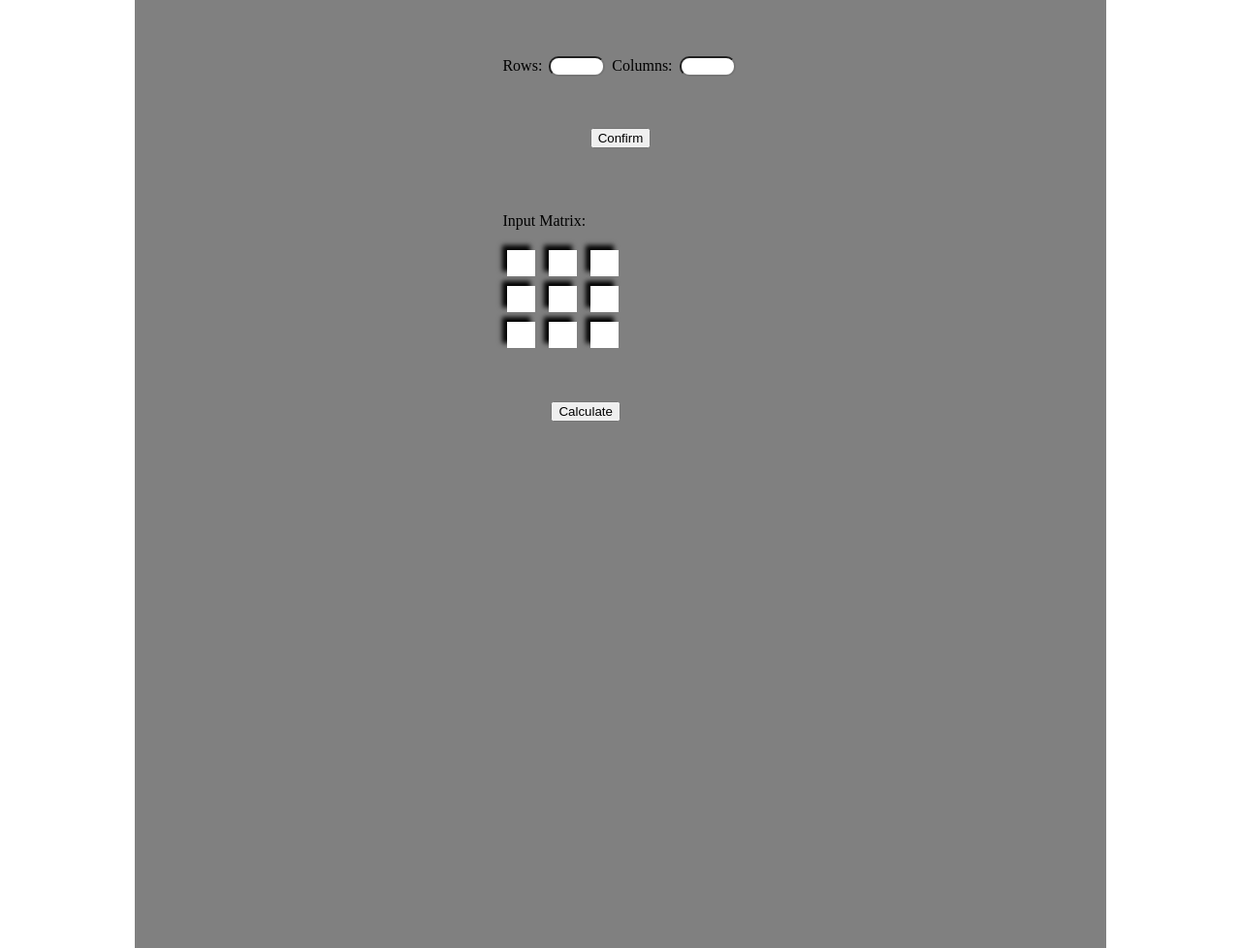
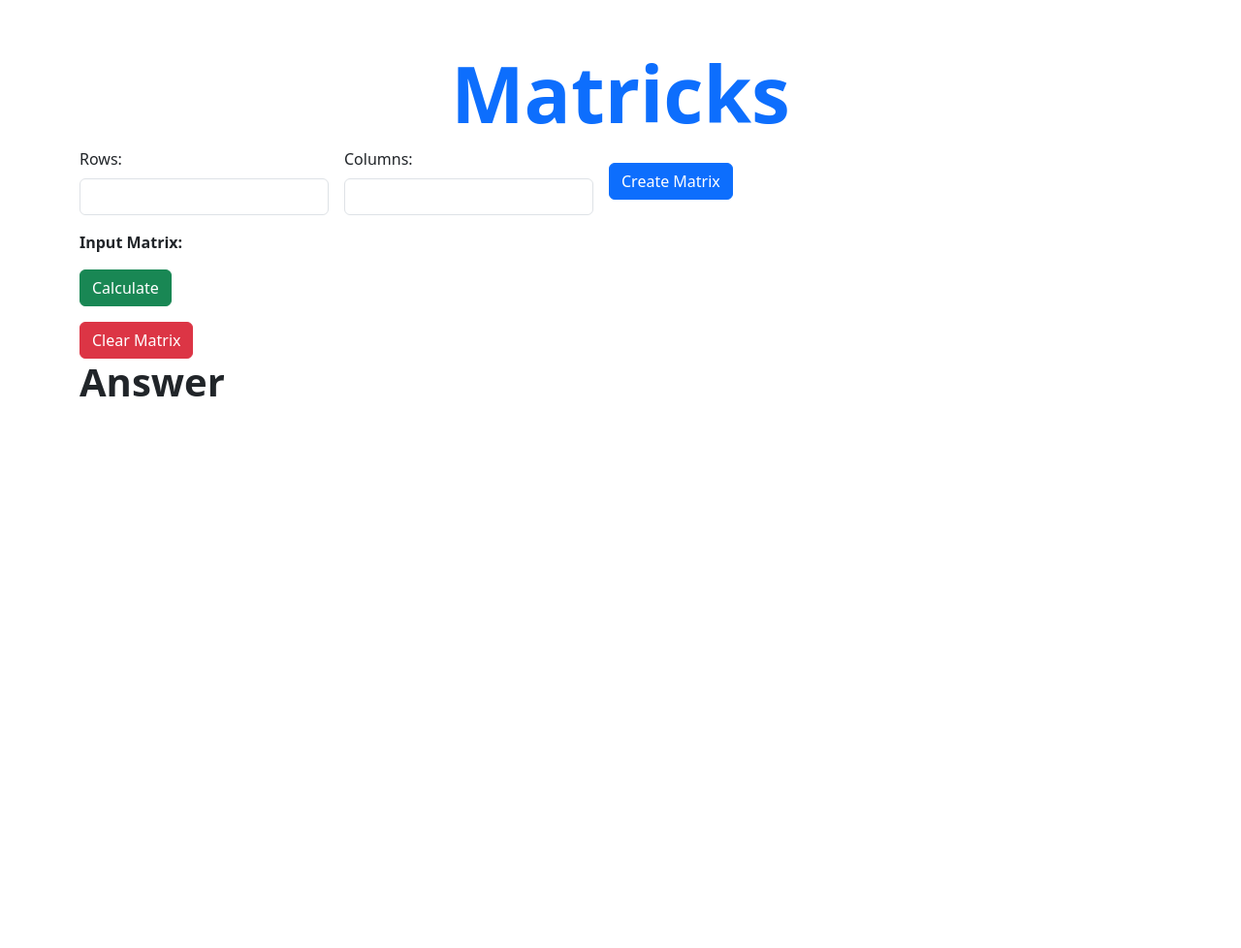
Before and after one commit to cnrbd/Matrix_Calculator, a Flask app: template templates/determinant.html in a window 1280 px wide. Shown: the whole page at 97% size. After the commit the page ends 409 px from the top, so only its background shows below. Run offline with Flask 3, Linux system fonts and the light colour scheme; the template is opened without the code that fills it, so the values that code supplies are empty.

Commit message:
pretty much final

```diff
--- a/main.py
+++ b/main.py
@@ -52,9 +52,7 @@
 
 
 
-def determinant_calculation(matrix):
-    rows = 3
-    columns = 3
+def determinant_calculation(matrix, rows, columns):
     array_list =[]
 
     for i in matrix:
@@ -79,11 +77,18 @@
 
 @app.route("/", methods = ["GET", "POST"])
 def operation ():
+
     if request.method == "POST":
         print (request.form["operation"])
 
         if request.form["operation"] == "inverse":
             return redirect(url_for("inverse"))
+
+        elif request.form["operation"] == "determinant":
+            return redirect(url_for("determinant"))
+
+        elif request.form["operation"] == "transpose":
+            return redirect(url_for("transpose"))
 
     return render_template ("home1.html")
 
@@ -108,26 +113,29 @@
 
 @app.route("/inverse_calculation", methods = ["GET","POST"])
 def display_inverse():
-    calculate = request.form.get("calculate")
-    clear = request.form.get("clear")
     if request.method == "POST":
-        print("POST METHOD")
+        print("inverse")
         matrix_form_dictionary = byte_string_to_json(request.data)
         print(matrix_form_dictionary)
-        inverse_matrix = inverse_calculation(matrix_form_dictionary,session.get("rows"),session.get("columns"))
+        inverse_matrix = inverse_calculation(matrix_form_dictionary, session.get("rows"), session.get("columns"))
         print(inverse_matrix)
         inverse_json = np_array_to_json(inverse_matrix)
         print(jsonify(inverse_json))
         return jsonify(inverse_json)
-    elif request.method == "GET":
-        print("GET")
 
+@app.route("/determinant", methods = ["GET","POST"])
+def determinant():
+    if request.method == "GET":
+        return render_template("determinant.html")
 
-
-@app.route("/determinant", methods = ["POST"])
-def determinant():
-    print (request.method)
-
+@app.route("/determinant_calculation", methods = ["GET", "POST"] )
+def display_determinant():
+    if request.method == "POST":
+        print("determinant")
+        matrix_form_dictionary = byte_string_to_json(request.data)
+        determinant_value = determinant_calculation(matrix_form_dictionary, session.get("rows"), session.get("columns"))
+        print(determinant_value)
+        return jsonify({"determinant_answer": determinant_value})
 
 if __name__ == "__main__":
     app.run(port=8000, debug=True)
--- a/static/script.js
+++ b/static/script.js
@@ -1,10 +1,6 @@
-// const { default: axios } = require("axios");
-
 const matrixDisplay = document.querySelector(".matrix_display");
 const matrixSetting = document.querySelector(".matrix_setting");
 const display = document.querySelector(".display");
-console.log("hello");
-
 
 const rows = document.getElementById("rows");
 const columns = document.getElementById("columns");
@@ -13,17 +9,37 @@
 const btnCalculateMatrix = document.getElementById("btn-calculate-matrix")
 const matrixForm = document.getElementById("matrix-form");
 const answer = document.getElementById("answer")
+const operation = document.getElementById("operation")
+
 let temp = 0;
 
-const flaskUrl = "http://127.0.0.1:5000";
 
 function createMatrix() {
 
+    // clear input elements if user re-entered rows and colums
+    // important to start loop at the end of the elements since starting from the beginning shift the DOM structure
+    // console.log(matrixForm.elements)
+    // console.log(matrixForm.elements.length)
+    for (i = matrixForm.elements.length - 1; i > -1; i--) {
+        if (matrixForm.elements[i].tagName === "INPUT") {
+            matrixForm.elements[i].remove();
+        }
+    }
+
+    let newBreak = document.createElement("br")
+    matrixForm.appendChild(newBreak)
+
     for (i=0; i<Number(rows.value); i++){
-        let newDiv = document.createElement("div");
-        matrixForm.appendChild(newDiv);
+        let newRow = document.createElement("div");
+        newRow.classList.add("row", "mb-3");
+        matrixForm.appendChild(newRow);
+
         for (j=0; j<Number(columns.value); j++){
+            let newCol = document.createElement("div");
+            newCol.classList.add("col");
+
             let newInput = document.createElement("input");
+            newInput.classList.add("form-control");
             newInput.type = "number";
             newInput.name = `a-${i+1}-${j+1}`;
             newInput.id = `a-${i+1}-${j+1}`;
@@ -31,32 +47,26 @@
             newInput.required = true;
             newInput.placeholder = 0
             newInput.setAttribute("form","matrix-form");
-            matrixForm.appendChild(newInput);
+
+
+            newCol.appendChild(newInput);
+            newRow.appendChild(newCol);
+
         }
     }
 }
 
 
 function clearMatrix(){
-    const matrixInputs = document.getElementById("matrix-form").elements;
-    // console.log(matrixInputs)
+    console.log ("Test")
 
-    for (var i=0; i< matrixInputs.length; i++)
-        console.log(i)
-        if (matrixInputs[i].tagName === "INPUT" ){
-            matrixInputs[i].remove();
+    for (i = matrixForm.elements.length - 1; i > -1; i--) {
+        if (matrixForm.elements[i].tagName === "INPUT") {
+            matrixForm.elements[i].remove();
         }
     }
 
-const getMatrix = () => {
-    axios.get(`${flaskUrl}/inverse`)
-    .then(response => {
-        console.log(response.data);
-    })
-    .catch(error => {
-        console.error("error: ", error)
-    })
-};
+}
 
 btnMakeMatrix.addEventListener("click", (event)=>{
     event.preventDefault();
@@ -79,12 +89,9 @@
     createMatrix();
 });
 
-
-
-
 matrixForm.addEventListener("submit", (event) => {
     event.preventDefault(); // Prevent the default form submission behavior
-
+    console.log(operation)
     // Call the fetchInverseMatrix function to make the request
     fetchInverseMatrix();
 });
@@ -121,29 +128,71 @@
 
 function displayMatrix (json){
     console.log(json);
+        // empties the old answer
+    answer.innerHTML = '';
 
+    let matrixContainer = document.createElement("div");
+    matrixContainer.classList.add("matrix-container");
+    answer.appendChild(matrixContainer);
 
-
-        // Access the value corresponding to the key
-        // let value = json[key];
-        matrixTable = document.createElement("table")
-        matrixTable.style.borderSpacing = "10px 15px";
-        answer.appendChild(matrixTable)
+    matrixTable = document.createElement("div")
+    matrixTable.classList.add("row", "justify-content-center", "matrix-table");
+    matrixContainer.appendChild(matrixTable);
 
     for ( i = 1; i<Number(rows.value) + 1; i++){
-            let newTableRow = document.createElement("tr");
+        let newTableRow = document.createElement("div");
+        newTableRow.classList.add("row", "mb-3");
         matrixTable.appendChild(newTableRow);
 
         for (j=1; j<Number(columns.value) + 1; j++){
-                let key = `a${i}-${j}`;
-                let value = json[key];
+            const key = `a${i}-${j}`;
+            const value = json[key];
 
-                let newTableData = document.createElement("td");
+            let newTableData = document.createElement("div");
+            newTableData.classList.add("col", "text-center", "matrix-cell");
             newTableData.textContent = value;
-
             newTableRow.appendChild(newTableData);
         }
     }
 }
 
+function displaySingleValueAnswer(json){
+    console.log(json)
+    answer.innerHTML = '';
+
+    let text = document.createElement("p");
+    text.textContent = json["determinant_answer"];
+    console.log(text.textContent)
+}
+
+
+const fetchDeterminantMatrix = () => {
+    const formData = new FormData(document.getElementById('matrix-form'));
+
+    const data = Object.fromEntries(formData)
+
+    fetch('/determinant_calculation', {
+        method: 'POST',
+        headers: {
+            'Content-Type': 'application/json'
+        },
+        body: JSON.stringify(data)
+    })
+    .then(response => {
+        if (!response.ok) {
+            throw new Error('Network response was not ok');
+        }
+        return response.json();
+    })
+    .then(data => {
+        // Process the JSON data (inverse matrix)
+        displaySingleValueAnswer(data);
+
+        // Update the HTML elements on the page to display the calculated matrix
+    })
+    .catch(error => {
+        console.error('Error:', error);
+    });
+};
+
 btnClear.addEventListener("click", clearMatrix);
--- a/static/style.css
+++ b/static/style.css
@@ -1,4 +1,4 @@
-h1 {
+/* h1 {
     color: blue;
     text-align: center;
     font-family: 'Lucida Sans', 'Lucida Sans Regular', 'Lucida Grande', 'Lucida Sans Unicode', Geneva, Verdana, sans-serif;
@@ -19,33 +19,33 @@
 
 
 
-}
+} */
 
-.display {
+/* .display {
     flex:1;
     margin-top: 10px;
-    /* border-radius: 10px; */
+    border-radius: 10px;
     padding: 10% 30% 35% 30%;
     background: grey;
-}
+} */
 
-.matrix_setting {
+/* .matrix_setting {
    text-align: center;
-}
+} */
 
-.matrix_setting form input{
+/* .matrix_setting form input{
     outline: 0;
     border-radius: 10px;
     margin: 3px;
     width: 50px;
-}
+} */
 
-.matrix_display {
+/* .matrix_display {
     margin-top: 0px;
     margin-bottom: 50px;
-}
+}  */
 
-.matrix_display form input{
+/* .matrix_display form input{
     border: 0;
     outline: 10px;
     width: 25px;
@@ -53,9 +53,25 @@
     margin: 5px;
     text-align: center;
     box-shadow: -5px -5px 5px ;
+} */
+
+/* button{
+    margin: 50px;
+
+} */
+
+/* body {
+    background-color: black;
+}  */
+
+.matrix-container {
+    border: 1px solid #000;
+    padding: 10px;
+    margin-bottom: 20px;
 }
 
-button{
-    margin: 50px;
-
+.matrix-cell {
+    /* border: 1px solid #000; */
+    /* padding: 10px; */
+    margin: 0 3px;
 }
--- a/templates/determinant.html
+++ b/templates/determinant.html
@@ -5,54 +5,69 @@
     <meta http-equiv="X-UA-Compatible" content="IE=edge">
     <meta name="viewport" content="width=device-width, initial-scale=1.0">
     <link rel="stylesheet" href="{{ url_for('static', filename='style.css') }}"  type="text/css">
+    <link href="https://cdn.jsdelivr.net/npm/bootstrap@5.3.3/dist/css/bootstrap.min.css" rel="stylesheet" integrity="sha384-QWTKZyjpPEjISv5WaRU9OFeRpok6YctnYmDr5pNlyT2bRjXh0JMhjY6hW+ALEwIH" crossorigin="anonymous">
     <title>Matrix Calculator</title>
 </head>
 
 <body>
+    <div class="container mt-5">
+        <h1 class="display-1 fw-bold text-primary text-center" >Matricks</h1>
+        <div class="display">
+            <div class = "matrix_setting matrix_setting mb-3">
+            <form method = "POST" action="/make_matrix" class="row g-3 align-items-center">
 
-    <div class="container">
-        <h1 id="header"> MATRIX CALCULATOR </h1>
-        <div class="display">
-            <div class = "matrix_setting">
-            <form method = "POST" action="/make_matrix">
-                    <div>
-                        <label for="rows">Rows:</label>
-                        <input type="number" id = "rows" name = "rows" minlength="1" min="0" required>
+                <div class="col-auto">
+                    <label for="rows" class="form-label">Rows:</label>
+                    <input type="number" id="rows" class="form-control" name="rows" minlength="1" min="0" required>
+                </div>
 
-                        <label for="columns">Columns:</label>
-                        <input type="number" id="columns" name = "columns" minlength="1" min="0" required>
+                <div class="col-auto">
+                    <label for="columns" class="form-label">Columns:</label>
+                    <input type="number" id="columns" class="form-control" name="columns" minlength="1" min="0" required>
+                </div>
 
+                <div class="col-auto">
+                    <button id="btn-make-matrix" type="submit" class="btn btn-primary">Create Matrix</button>
+                </div>
+            </form>
+        </div>
+            <div class="matrix_display mb-3">
+                    <p class="fw-bold">Input Matrix:</p>
+                <form id = "matrix-form" method = "POST" action="/determinant_calculation">
+                    <div class="row g-3 align-items-center">
+                        <div class="col-auto">
+                            <button id ="btn-calculate-matrix" type="submit" name = "calculate" class="btn btn-success me-2">Calculate</button>
+                        </div>
                     </div>
-                    <button type="submit">Confirm </button>
-            </form>
+                </form>
+
             </div>
-            <div class="matrix_display">
-                    <p>Input Matrix:</p>
-                <form method = "POST" action="/inverse">
-                    <div>
-                        <input type="number" name = "ai_1_1" minlength="1" required>
-                        <input type="number" name = "ai_1_2" minlength="1" required>
-                        <input type="number" name = "ai_1_3" minlength="1" required>
-                    </div>
-                    <div >
-                        <input type="number" name = "ai_2_1" minlength="1" required>
-                        <input type="number" name = "ai_2_2" minlength="1" required>
-                        <input type="number" name = "ai_2_3" minlength="1" required>
-                    </div>
-                    <div>
-                        <input type="number" name = "ai_3_1" minlength="1" required>
-                        <input type="number" name = "ai_3_2" minlength="1" required>
-                        <input type="number" name = "ai_3_3" minlength="1" required>
-                    </div>
-                    <button type="submit">Calculate</button>
-                </form>
+            <div class="col-auto">
+                <button type = "submit" id="btn-clear" name = "clear" class="btn btn-danger">Clear Matrix</button>
             </div>
 
-            <pre>{{inverse_matrix}}</pre>
+            <h1 class="fw-bold">Answer</h1>
+            <div id="answer">
+
+                <!-- <table>
+                    <tr>
+                        <td>1</td>
+                        <td>0</td>
+                    </tr>
+                    <tr>
+                        <td>0</td>
+                        <td>1</td>
+                    </tr>
+                </table> -->
+
+            </div>
 
         </div>
 
     </div>
+    <script src="{{url_for('static', filename='script.js')}}"></script>
+    <script src="https://cdn.jsdelivr.net/npm/bootstrap@5.3.3/dist/js/bootstrap.bundle.min.js" integrity="sha384-YvpcrYf0tY3lHB60NNkmXc5s9fDVZLESaAA55NDzOxhy9GkcIdslK1eN7N6jIeHz" crossorigin="anonymous"></script>
+
 </body>
 
 
```
Also changed, not shown: templates/home1.html (+35 -12 lines), templates/inverse.html (+33 -31 lines). Lines whose indentation alone changed are shown as unchanged.
